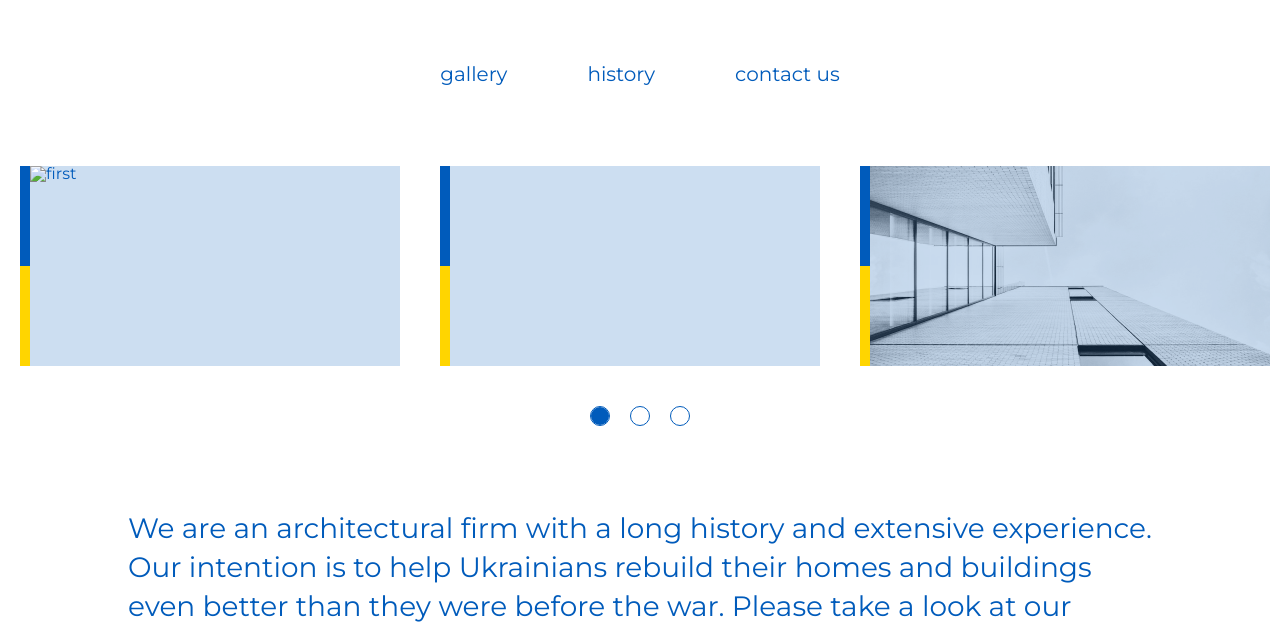
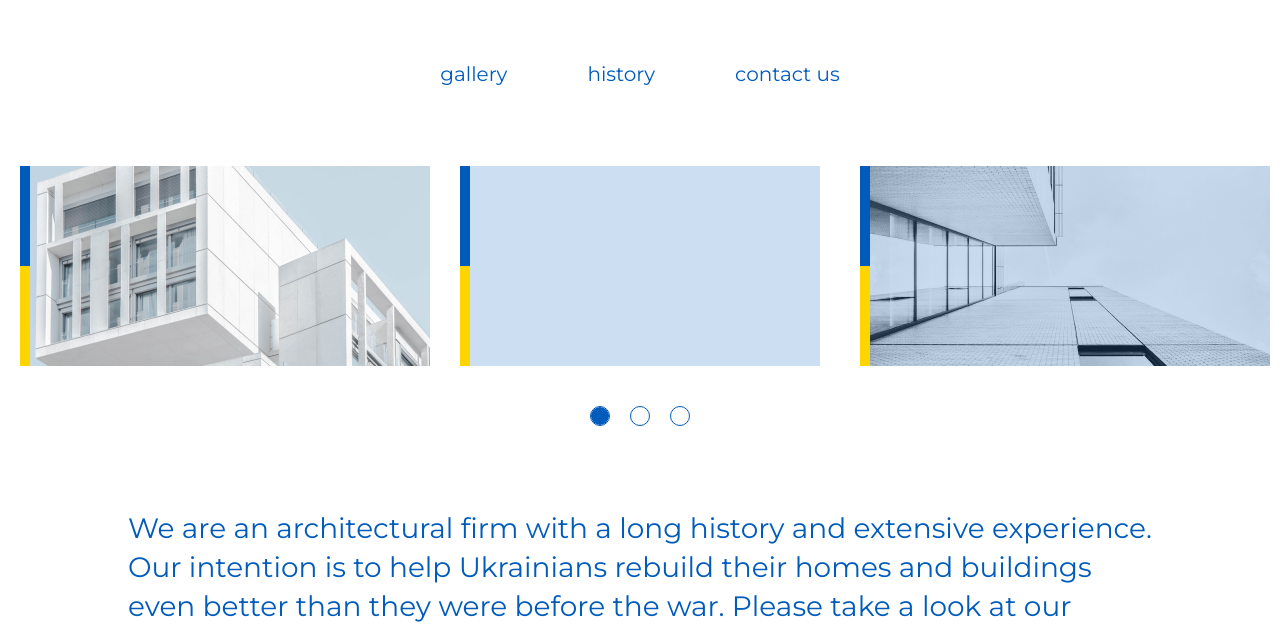
Before and after one commit to hannauh/architecturialFirm, a plain HTML site: page index.html in a window 1280 px wide. Shown: the part 161-794 px from the top of the page. Drawn offline with Linux system fonts and the light colour scheme; the site is published under a folder, as on GitHub Pages, so addresses that start at the root find nothing; a web font is replaced by a local one.

Commit message:
minor fix

```diff
--- a/index.html
+++ b/index.html
@@ -29,7 +29,7 @@
 <section class="gallery" id="gallery">
     <div class="gallery_items--wrapper">
         <div class="gallery_item">
-            <img src="/imgs/image1.png" alt="first">
+            <img src="imgs/image1.png" alt="first">
         </div>
         <div class="gallery_item"></div>
         <div class="gallery_item">
```
